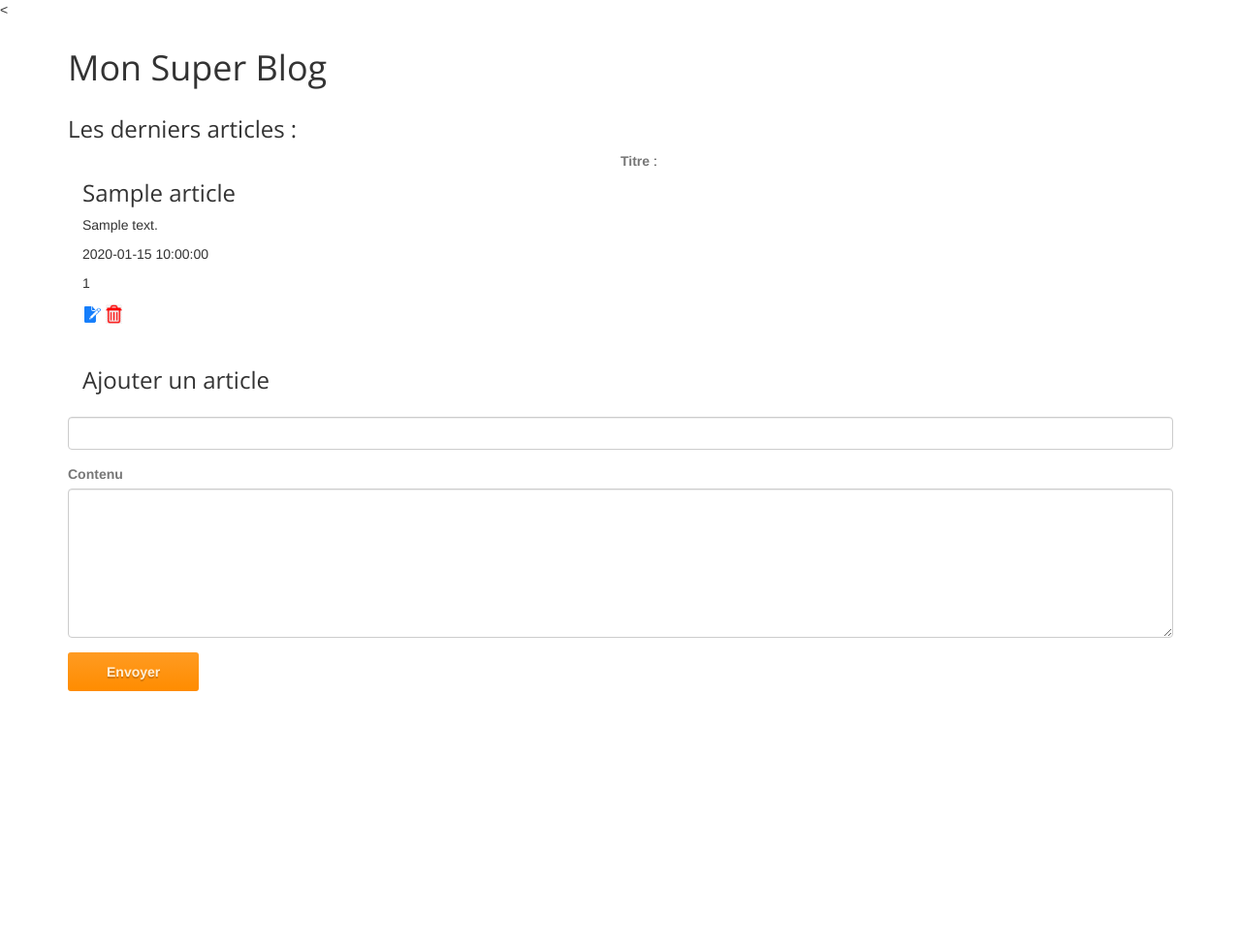
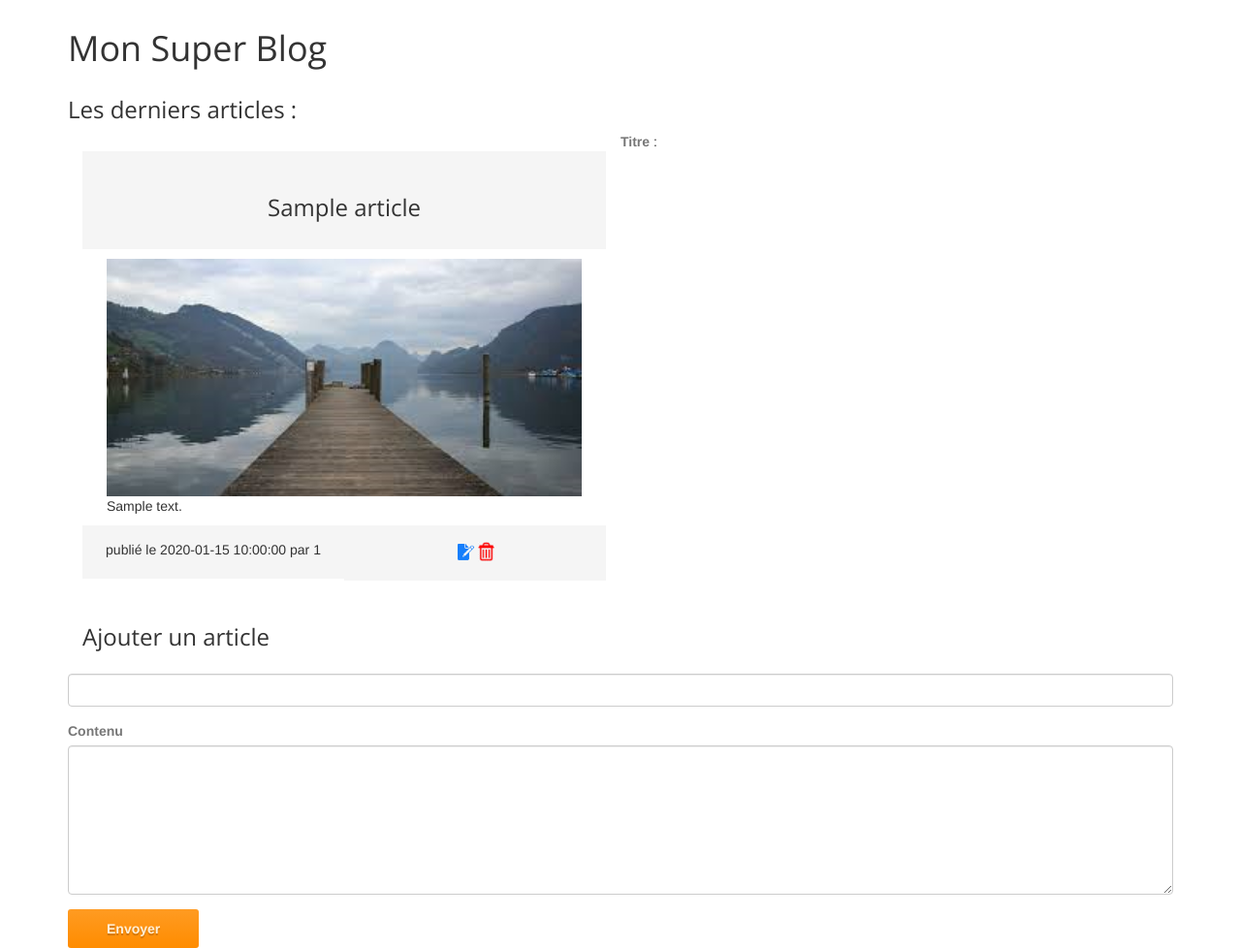
Before and after one commit to tsaidi74/blog, a PHP site: page / in a window 1280 px wide. Shown: the whole page at 97% size. Before the commit the page ends 713 px from the top, so only its background shows below. Run offline with PHP 8.4, Linux system fonts and the light colour scheme; tables that the repository leaves empty or names only in its code hold one stand-in row (values such as "Sample post").

Commit message:
update
- improve desing
- add button update/delete

```diff
--- /dev/null
+++ b/assets/css/custom.css
@@ -0,0 +1,25 @@
+/* Tahar CSS */
+
+.divpad
+{
+    padding: 10px;
+}
+
+.program
+{
+    padding-top: 15px;
+    padding-bottom: 15px;
+    font-size: 14px;
+}
+.div_titre
+{
+    padding-top: 15px;
+    padding-bottom: 20px;
+    background-color:whitesmoke;
+    text-align: center;
+    font-weight: 300;
+}
+.divcolor
+{
+    color:white;
+}
--- a/controller/ArticleController.php
+++ b/controller/ArticleController.php
@@ -22,6 +22,13 @@ class ArticleController {
         $articleRepo = new ArticleRepository();
         $articleRepo->updateArticles();
         $articles = $articleRepo->getArticles();
-        require ('./view/updateForm.php');
+        require ('./view/affichageAccueil.php');
+    }
+
+    function deleteArticle() {
+        $articleRepo = new ArticleRepository();
+        $articleRepo->deleteArticles();
+        $articles = $articleRepo->getArticles();
+        require ('./view/affichageAccueil.php');
     }
 }
--- a/index.php
+++ b/index.php
@@ -21,9 +21,15 @@ else if ($page === 'addArticle'){
     $articleController->addArticle();
 }
 
-else if ($page === 'updateForm'){
+else if ($page === 'updateArticles'){
     $_SESSION['titre'] = $_POST['titre'];
     $_SESSION['contenu'] = $_POST['contenu'];
     $articleController = new ArticleController();
-    $articleController->addArticle();
+    $articleController->updateArticle();
 }
+
+else if ($page === 'deleteArticle'){
+    $_SESSION['id'] = $_POST['id'];
+    $articleController = new ArticleController();
+    $articleController->deleteArticle();
+}
--- a/model/ArticleRepository.php
+++ b/model/ArticleRepository.php
@@ -7,7 +7,7 @@ class ArticleRepository extends Connect {
     {
     $db = $this->getDb();
 
-    $req = $db->prepare('SELECT titre, contenu, date, id_user FROM articles ORDER BY date DESC');
+    $req = $db->prepare('SELECT id, titre, left(contenu,200)contenu200, contenu, date, id_user FROM articles ORDER BY date DESC LIMIT 6');
     $req->execute();
 
     $articles=[];
@@ -17,6 +17,7 @@ class ArticleRepository extends Connect {
     }
 
     $req->closeCursor();
+
 
     return $articles;
     }
@@ -44,9 +45,9 @@ class ArticleRepository extends Connect {
     function deleteArticles()  {
 
     $db = $this->getDb();
-
-    $req = $db->prepare('DELETE FROM articles WHERE titre = :titre)');
-    $req->bindValue(':titre', $_SESSION['titre']);
+    $id = $_SESSION['id'];
+    $req = $db->prepare('DELETE FROM articles WHERE id = :id)');
+    $req->bindValue(':id', $_SESSION['id']);
     $req->execute();
     }
 }
--- a/model/Repository.php
+++ b/model/Repository.php
@@ -5,7 +5,7 @@ abstract class Connect
     protected function getDb()
     {
     if($this->db === null){
-        $bdd = new PDO('mysql:host=127.0.0.1;dbname=blog;charset=utf8', 'root', '');
+        $bdd = new PDO('mysql:host=127.0.0.1;dbname=blog;charset=utf8', 'root', 'Sana2001');
         $this->db = $bdd;
         }
     return $this->db;
--- a/view/affichageAccueil.php
+++ b/view/affichageAccueil.php
@@ -7,19 +7,19 @@
         <link rel="shortcut icon" href="assets/images/gt_favicon.png">
 
         <link rel="stylesheet" media="screen" href="http://fonts.googleapis.com/css?family=Open+Sans:300,400,700">
-        <link rel="stylesheet" href="assets/css/bootstrap.min.css">
-        <link rel="stylesheet" href="assets/css/font-awesome.min.css">
+        <link rel="stylesheet" href="../blog/assets/css/bootstrap.min.css">
+        <link rel="stylesheet" href="../blog/assets/css/font-awesome.min.css">
 
         <!-- Custom styles for our template -->
-        <link rel="stylesheet" href="assets/css/bootstrap-theme.css" media="screen" >
-        <link rel="stylesheet" href="assets/css/main.css">
+        <link rel="stylesheet" href="../blog/assets/css/bootstrap-theme.css" media="screen" >
+        <link rel="stylesheet" href="../blog/assets/css/main.css">
+        <link rel="stylesheet" href="../blog/assets/css/custom.css">
 
 
     </head>
 
     <body>
     <!-- Fixed navbar -->
-	<
     <div class="container">
     <h1>Mon Super Blog</h1>
         <p><H3>Les derniers articles : </H3> </p>
@@ -30,13 +30,16 @@
                     ?>
 
                     <div class="col-lg-6">
-                        <h3> <?= $article['titre']; ?></h3>
-                        <p>  <?= $article['contenu']; ?></br> </p>
-                        <p>  <?= $article['date']; ?></br> </p>
-                        <p>  <?= $article['id_user']; ?></br> </p>
-                        <a href="./view/updateForm.php?titre=<?= $article['titre']; ?>&amp;contenu=<?= $article['contenu']; ?>"><img src="../blog/assets/images/edit.png" alt="edit" height="20px"></a>
-                        <a href="#"><img src="../blog/assets/images/delete.png" alt="edit" height="20px"></a>
-                    </div>
+                        <div class="col-lg-12 divcolor">---</div>
+                        <div class="col-lg-12 div_titre"> <h3> <?= $article['titre']; ?></h3></div>
+                        <div class="col-lg-12 divpad">
+                            <div class="col-lg-12"><img src="../blog/assets/images/zen.png" alt="edit" width="100%"></div>
+                            <div class="col-lg-12"><?= $article['contenu200']; ?></div>
+                        </div>
+
+                    <div class="col-lg-6 div_titre">publié le <?= $article['date']; ?> par <?= $article['id_user']; ?></div><div class="col-lg-6 div_titre"><a href="./view/updateForm.php?titre=<?= $article['titre']; ?>&amp;contenu=<?= $article['contenu']; ?>"><img src="../blog/assets/images/edit.png" alt="edit" height="20px"></a>
+                        <a href="index.php?page=deleteArticle&amp;id=<?= $article['id']; ?>"><img src="../blog/assets/images/delete.png" alt="edit" height="20px"></a></div>
+                        </div>
                <?php
                 }
         ?>
--- a/view/updateForm.php
+++ b/view/updateForm.php
@@ -32,7 +32,7 @@
                 </div>
                 <div class="form-group">
                     <label for="contenu">Contenu</label>
-                    <textarea class="form-control" id="contenu" name="contenu" rows="7" ><?php echo $_GET['contenu']; ?></textarea>
+                    <textarea class="form-control" id="contenu" name="contenu" rows="7" ><?php echo $_GET['contenu']; ?> <?php echo $_GET['titre']; ?> </textarea>
                 </div>
                 <input type="submit" class="btn btn-primary" value="Envoyer" />
             </form>
```
Also changed, not shown: assets/images/wolverine.png (added), assets/images/zen.png (added).
